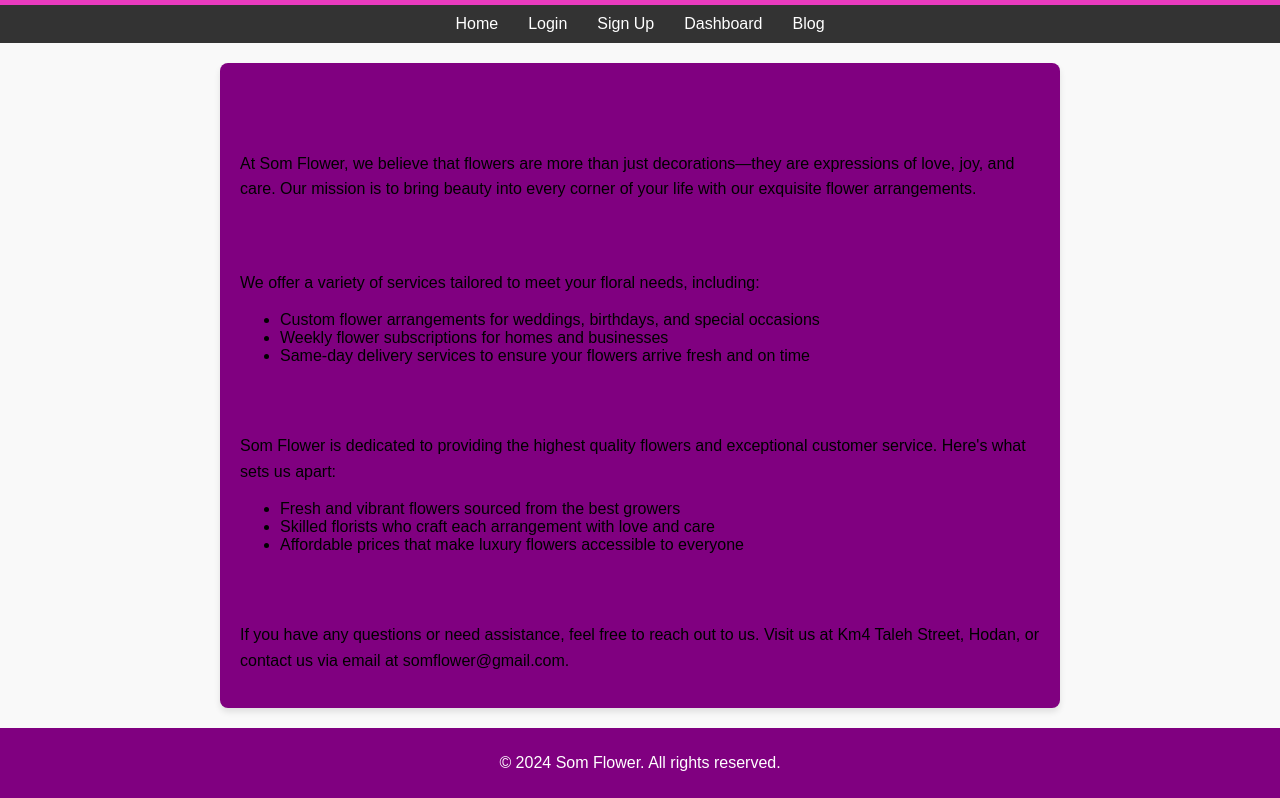
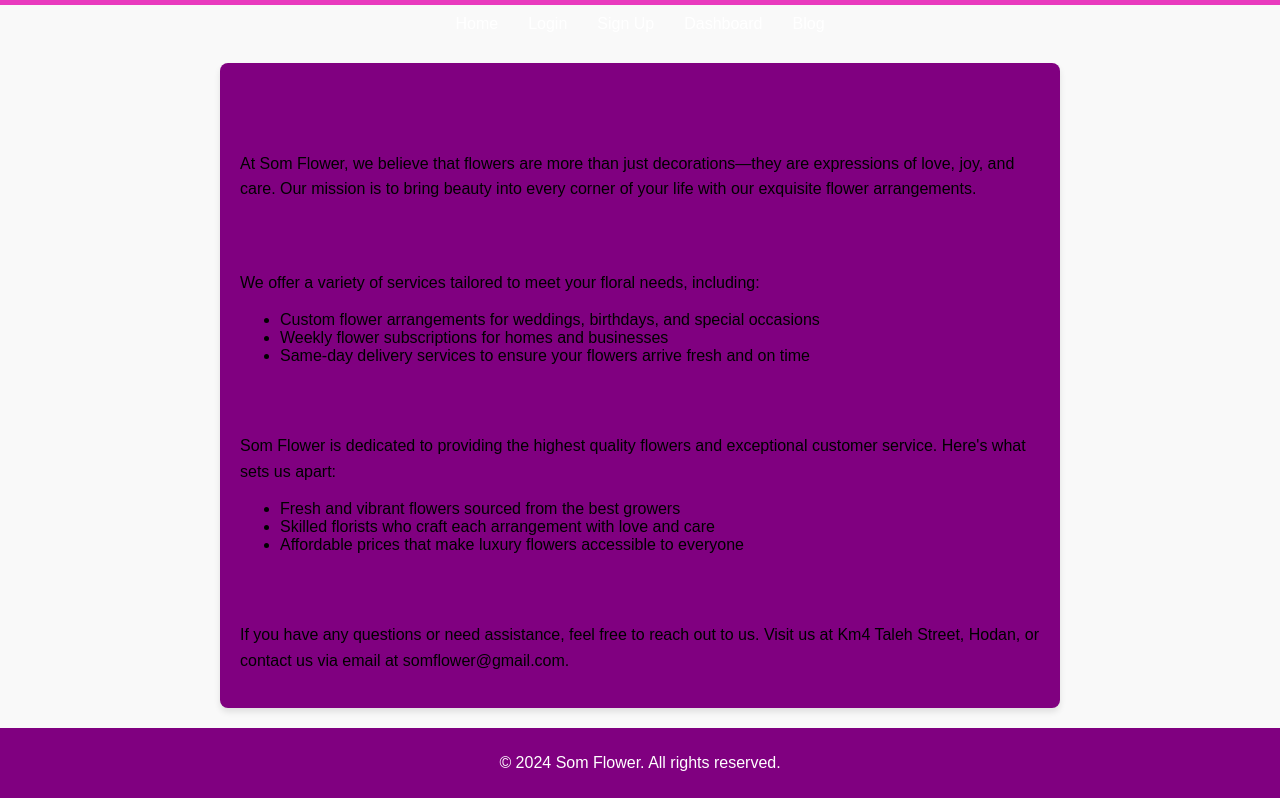
Before and after one commit to HafsaHajji/Som_flower, a plain HTML site: page blog.html in a window 1280 px wide. Shown: the part 72-870 px from the top of the page. Drawn offline with Linux system fonts and the light colour scheme.

Commit message:
nav color

```diff
--- a/blog.html
+++ b/blog.html
@@ -25,7 +25,7 @@
         }
 
         nav {
-            background-color: #333;
+            background-color:;
             display: flex;
             justify-content: center;
             padding: 10px 0;
```
